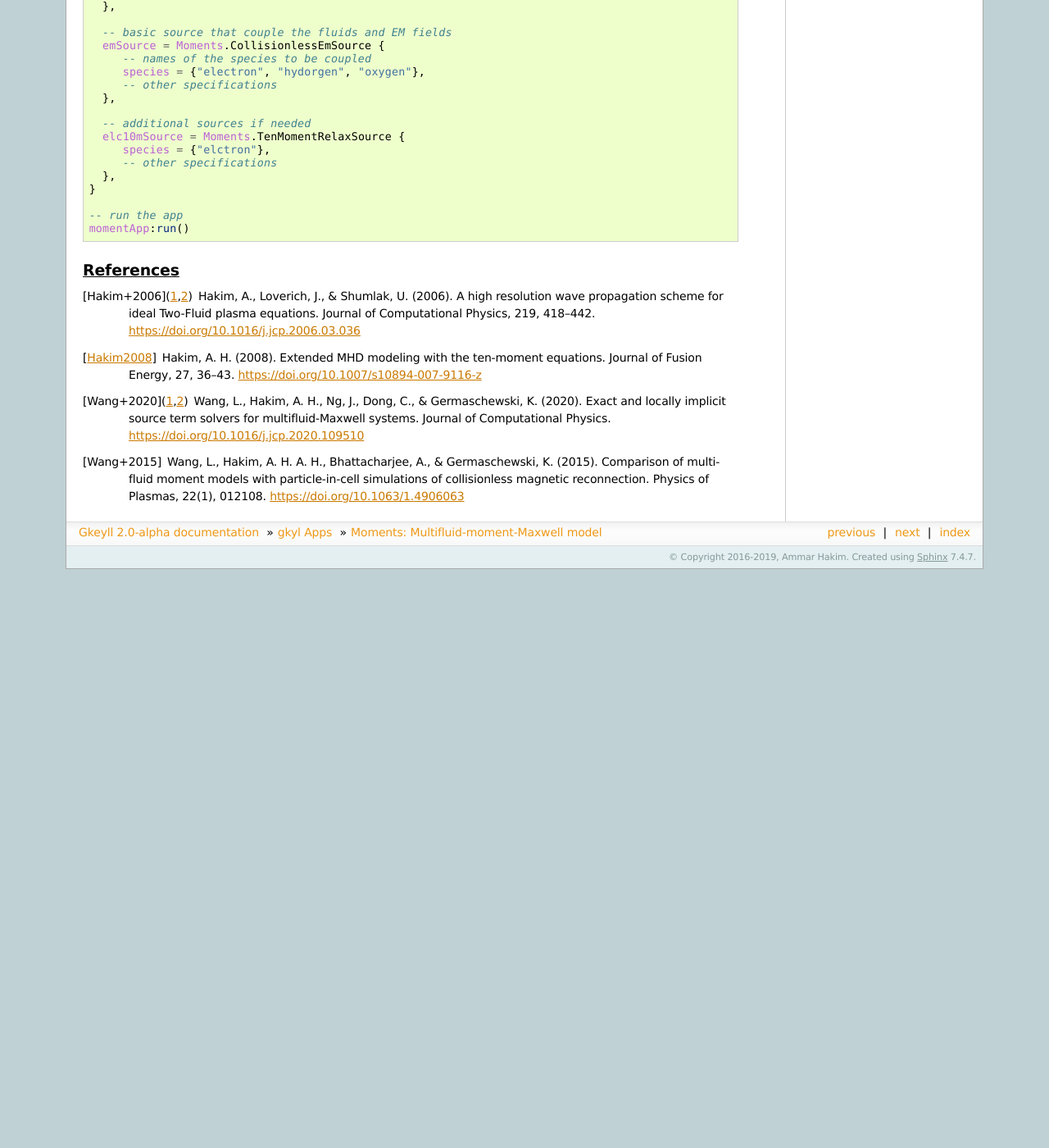
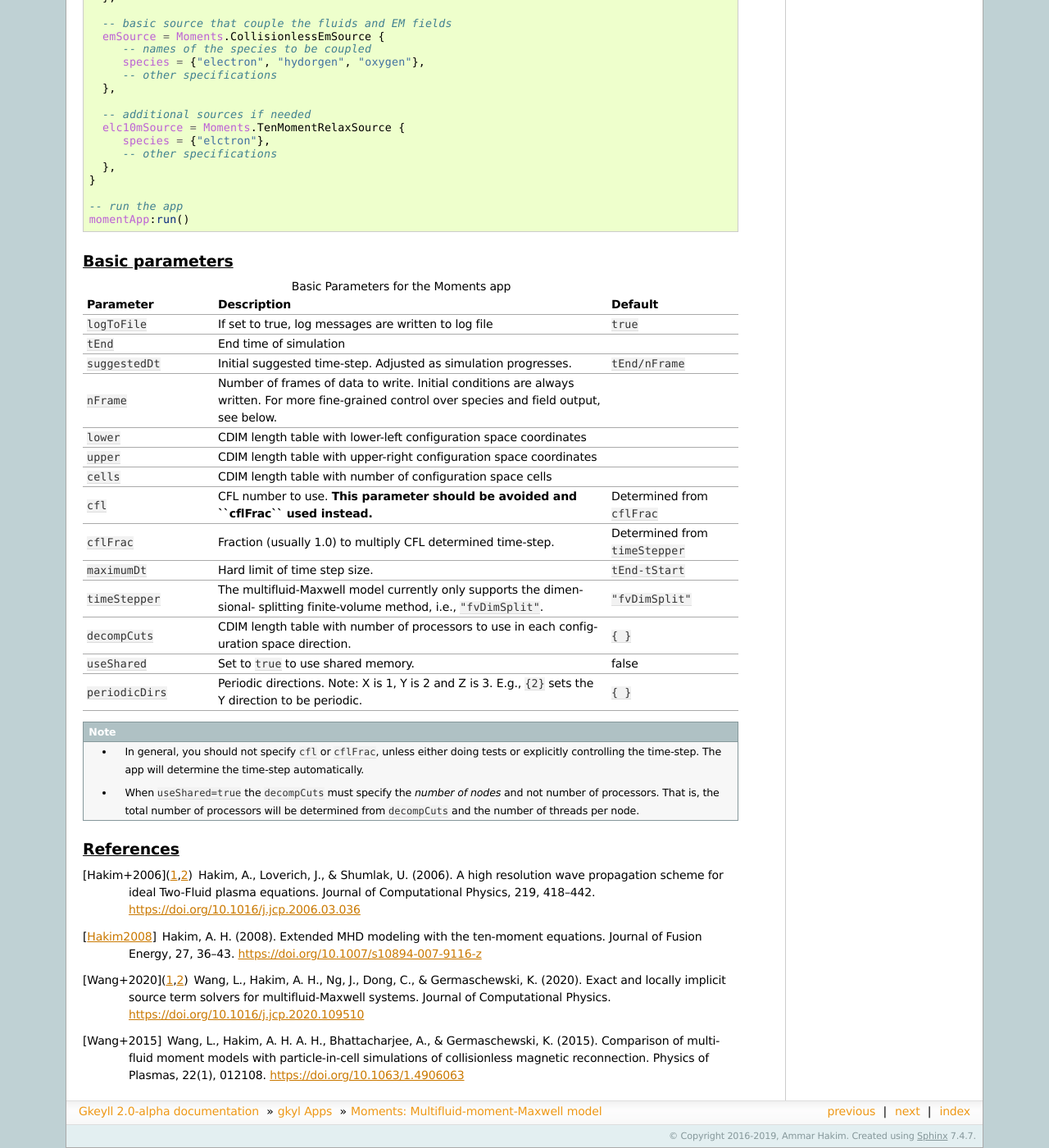
Before and after one commit to ammarhakim/gkyl-doc, a Sphinx documentation site: the page built from source/gkyl/App/Moment/Moments.rst, in a window 1280 px wide and 1400 px high, scrolled down 1221 px. Shown: the whole window at 82% size. Built offline with Sphinx 7.4.7, drawn with Linux system fonts in a browser that asks for light colours; pages that are not in the unit, such as notebooks, are missing from menus; before the commit the page ends 1915 px from its top, so only the background shows below that; some of the changed text lies outside the part shown.

Commit message:
Moments app: add basic parameters

```diff
--- a/source/gkyl/App/Moment/Moments.rst
+++ b/source/gkyl/App/Moment/Moments.rst
@@ -28,10 +28,8 @@ This App solves the hyperbolic and source parts parts of the coupled system sepa
 
 .. contents::
 
-Overall structure of app
+Overall structure of the Moments app
 ------------------------
-
-The overall structure of the app is as follows
 
 .. code-block:: lua
 
@@ -76,6 +74,76 @@ The overall structure of the app is as follows
   momentApp:run()
 
 
+Basic parameters
+------------------
+
+.. list-table:: Basic Parameters for the Moments app
+   :widths: 20, 60, 20
+   :header-rows: 1
+
+   * - Parameter
+     - Description
+     - Default
+   * - ``logToFile``
+     - If set to true, log messages are written to log file
+     - ``true``
+   * - ``tEnd``
+     - End time of simulation
+     -
+   * - ``suggestedDt``
+     - Initial suggested time-step. Adjusted as simulation progresses.
+     - ``tEnd/nFrame``
+   * - ``nFrame``
+     - Number of frames of data to write. Initial conditions are
+       always written. For more fine-grained control over species and
+       field output, see below.
+     -
+   * - ``lower``
+     - CDIM length table with lower-left configuration space coordinates
+     -
+   * - ``upper``
+     - CDIM length table with upper-right configuration space coordinates
+     -
+   * - ``cells``
+     - CDIM length table with number of configuration space cells
+     -
+   * - ``cfl``
+     - CFL number to use. **This parameter should be avoided and
+       ``cflFrac`` used instead.**
+     - Determined from ``cflFrac``
+   * - ``cflFrac``
+     - Fraction (usually 1.0) to multiply CFL determined time-step.
+     - Determined from ``timeStepper``
+   * - ``maximumDt``
+     - Hard limit of time step size.
+     - ``tEnd-tStart``
+   * - ``timeStepper``
+     - The multifluid-Maxwell model currently only supports the dimensional-
+       splitting finite-volume method, i.e., ``"fvDimSplit"``.
+     - ``"fvDimSplit"``
+   * - ``decompCuts``
+     - CDIM length table with number of processors to use in each
+       configuration space direction.
+     - ``{ }``
+   * - ``useShared``
+     - Set to ``true`` to use shared memory.
+     - false
+   * - ``periodicDirs``
+     - Periodic directions. Note: X is 1, Y is 2 and Z is 3. E.g., ``{2}`` sets
+       the Y direction to be periodic.
+     - ``{ }``
+
+.. note::
+
+   - In general, you should not specify ``cfl`` or ``cflFrac``,
+     unless either doing tests or explicitly controlling the
+     time-step. The app will determine the time-step automatically.
+   - When ``useShared=true`` the ``decompCuts`` must specify the
+     *number of nodes* and not number of processors. That is, the total
+     number of processors will be determined from ``decompCuts`` and
+     the number of threads per node.
+
+
 References
 ----------
 
```
